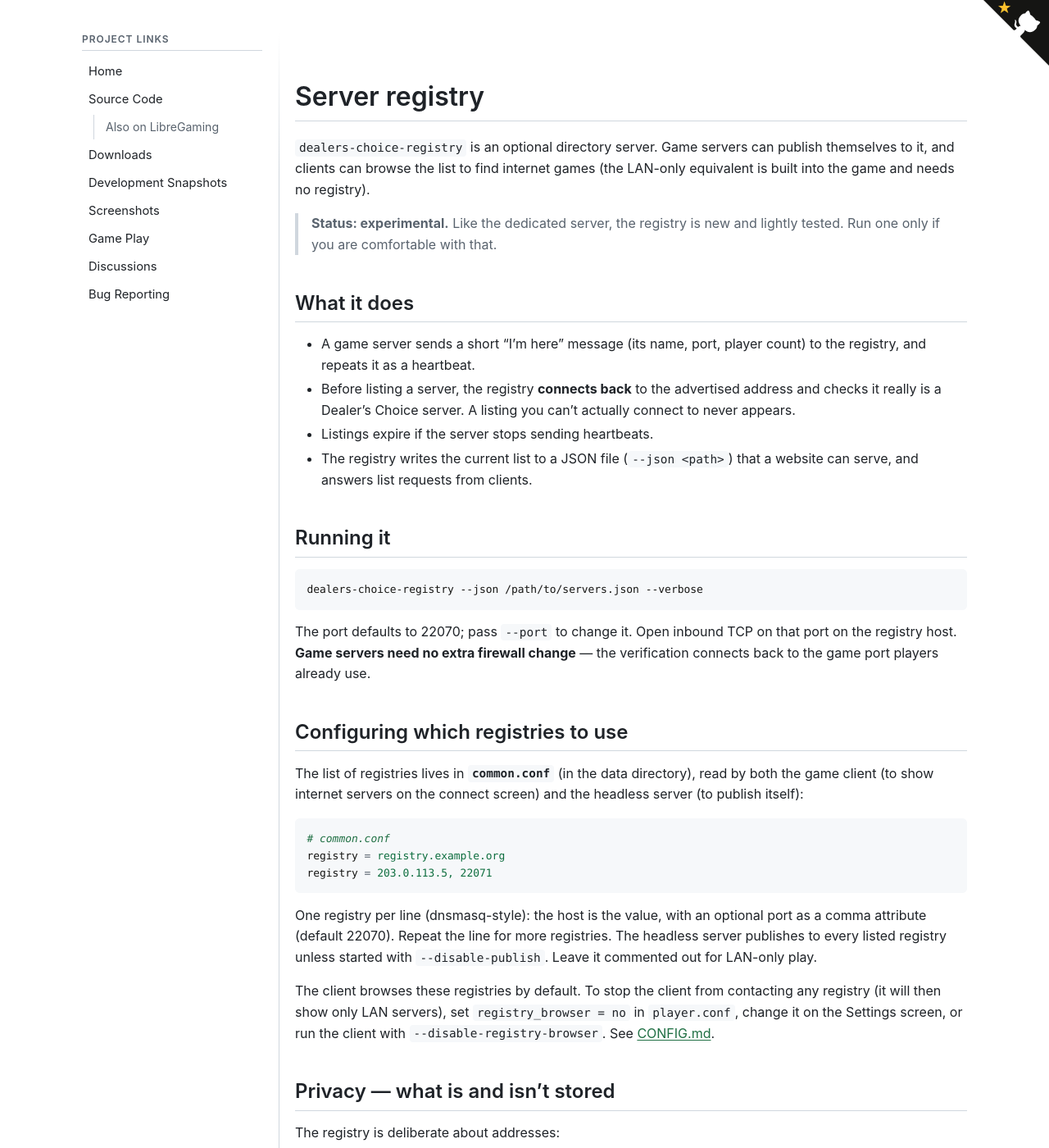
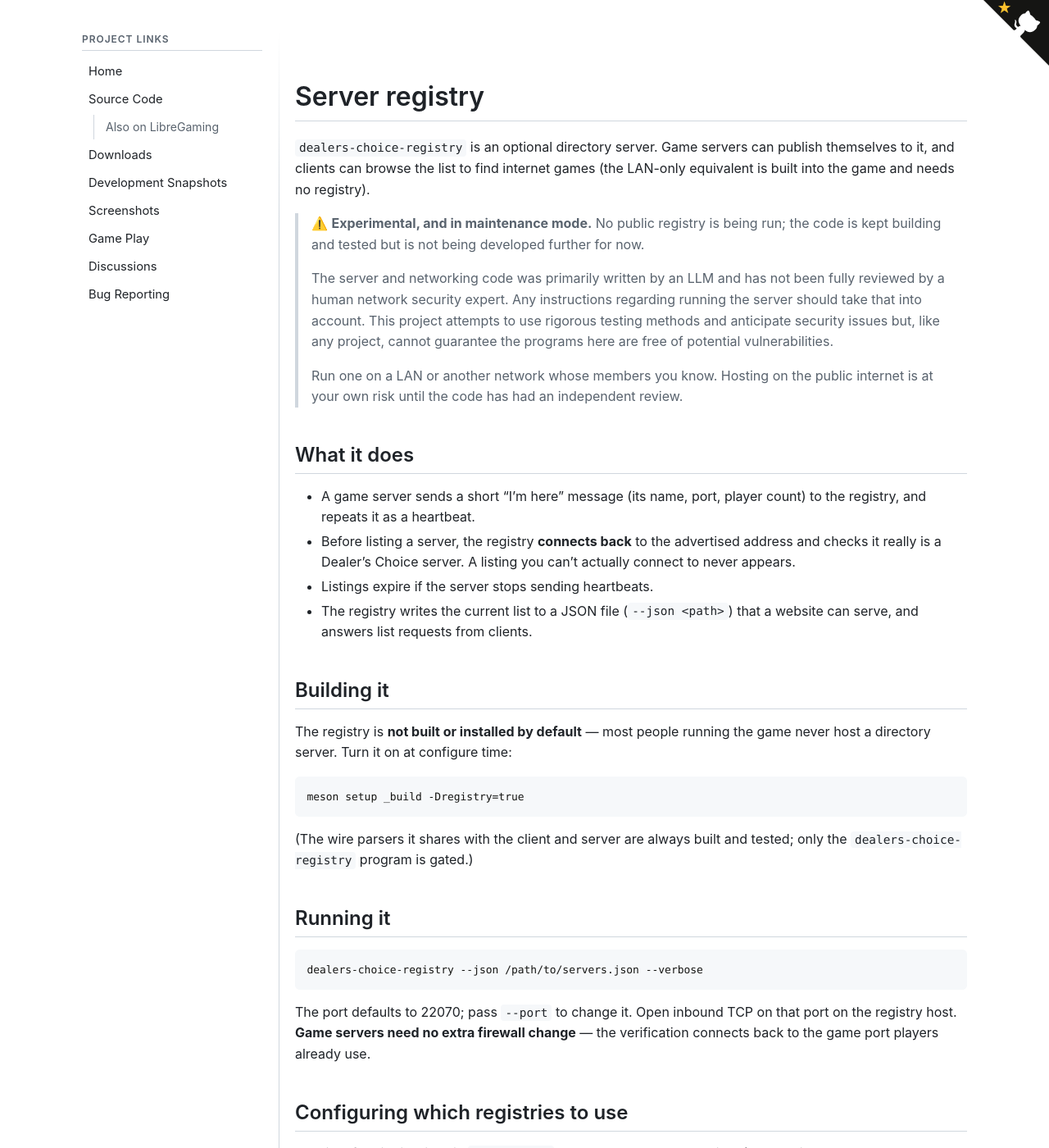
Before and after one commit to Dealer-s-Choice/dealer-s-choice.github.io, a Jekyll site: the page built from docs/REGISTRY.md, in a window 1280 px wide and 1400 px high. Shown: the whole window at 82% size. Built offline with Jekyll 4.4.1, drawn with Linux system fonts in a browser that asks for light colours; our own code applies the rules of GitHub Pages for plain Markdown files; some of the changed text lies outside the part shown.

Commit message:
deploy: Dealer-s-Choice/dealers-choice@854c9cba929462c6583396bf61f7281946f9d982

````diff
--- a/docs/REGISTRY.md
+++ b/docs/REGISTRY.md
@@ -4,8 +4,20 @@
 publish themselves to it, and clients can browse the list to find internet
 games (the LAN-only equivalent is built into the game and needs no registry).
 
-> **Status: experimental.** Like the dedicated server, the registry is new and
-> lightly tested. Run one only if you are comfortable with that.
+> ⚠️ **Experimental, and in maintenance mode.** No public registry is being
+> run; the code is kept building and tested but is not being developed further
+> for now.
+>
+> The server and networking code was primarily written by an LLM and has
+> not been fully reviewed by a human network security expert. Any instructions
+> regarding running the server should take that into account. This project
+> attempts to use rigorous testing methods and anticipate security issues but,
+> like any project, cannot guarantee the programs here are free of potential
+> vulnerabilities.
+>
+> Run one on a LAN or another network whose members you know. Hosting on the
+> public internet is at your own risk until the code has had an independent
+> review.
 
 ## What it does
 
@@ -17,6 +29,18 @@ games (the LAN-only equivalent is built into the game and needs no registry).
 - Listings expire if the server stops sending heartbeats.
 - The registry writes the current list to a JSON file (`--json <path>`) that a
   website can serve, and answers list requests from clients.
+
+## Building it
+
+The registry is **not built or installed by default** — most people running the
+game never host a directory server. Turn it on at configure time:
+
+```
+meson setup _build -Dregistry=true
+```
+
+(The wire parsers it shares with the client and server are always built and
+tested; only the `dealers-choice-registry` program is gated.)
 
 ## Running it
 
@@ -31,9 +55,15 @@ to the game port players already use.
 
 ## Configuring which registries to use
 
-The list of registries lives in **`common.conf`** (in the data directory),
-read by both the game client (to show internet servers on the connect screen)
-and the headless server (to publish itself):
+The list of registries lives in **`common.conf`**, read by both the game client
+(to show internet servers on the connect screen) and the headless server (to
+publish itself).
+
+**`common.conf` is not installed.** Creating it is how you opt in: copy the
+template from the source tree's `data/common.conf` into the installed data
+directory — the one holding `server.conf`, typically
+`/usr/share/dealers-choice/` — and uncomment a registry line. With no
+`common.conf` the game is LAN-only, which is the default:
 
 ```ini
 # common.conf
@@ -43,13 +73,12 @@ registry = 203.0.113.5, 22071
 
 One registry per line (dnsmasq-style): the host is the value, with an optional
 port as a comma attribute (default 22070). Repeat the line for more registries.
-The headless server publishes to every listed registry unless started with
-`--disable-publish`. Leave it commented out for LAN-only play.
+The headless server publishes to every registry listed here; with none listed it
+publishes nowhere.
 
-The client browses these registries by default. To stop the client from
-contacting any registry (it will then show only LAN servers), set
-`registry_browser = no` in `player.conf`, change it on the Settings screen, or
-run the client with `--disable-registry-browser`. See [CONFIG.md](CONFIG.md).
+The client browses whatever is listed here. To stop it contacting a registry for
+one run (it will then show only LAN servers), start it with
+`--disable-registry-browser`.
 
 ## Privacy — what is and isn't stored
 
````
Also changed, not shown: README.md (+7 -10 lines), docs/CONFIG.md (+21 -11 lines).
